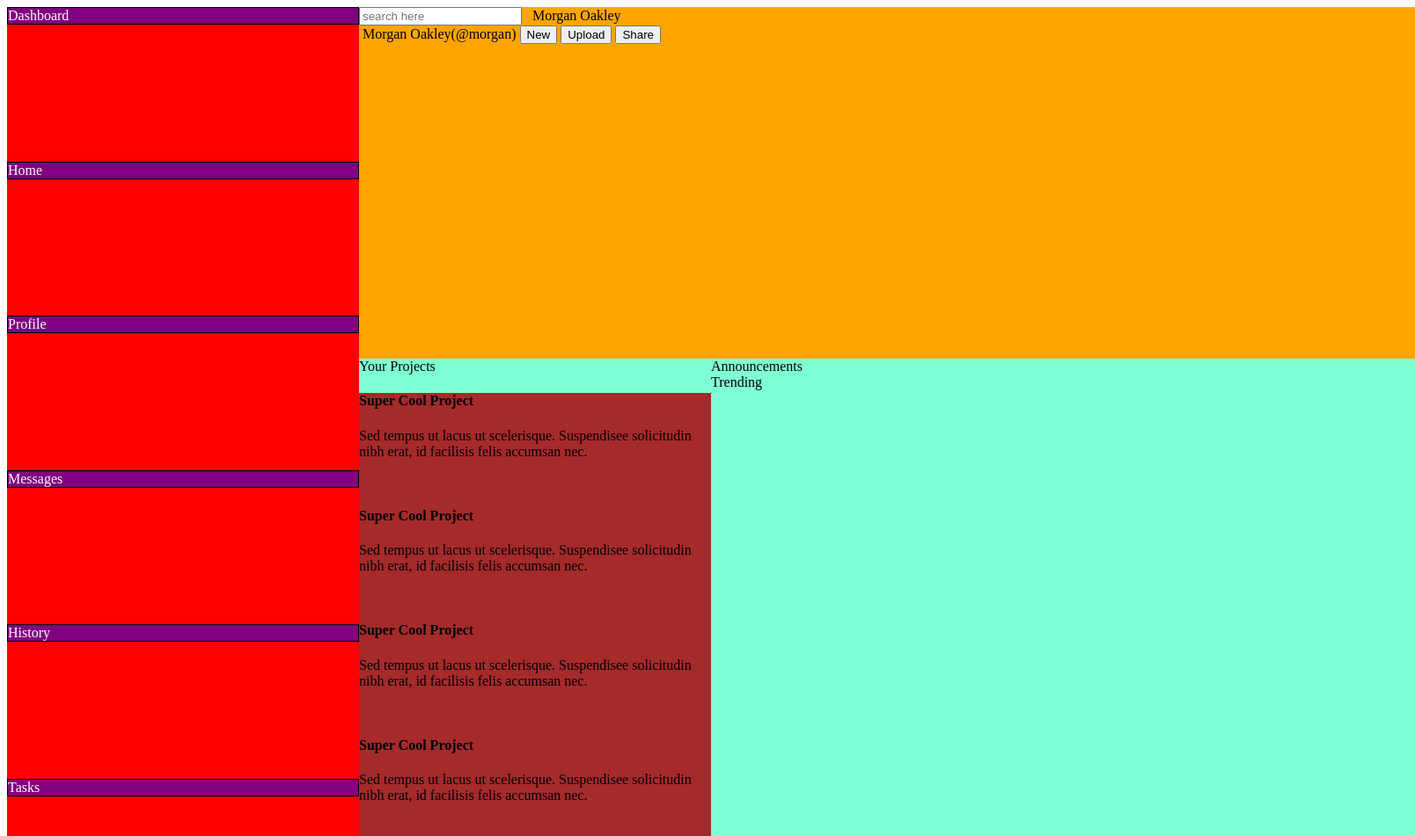
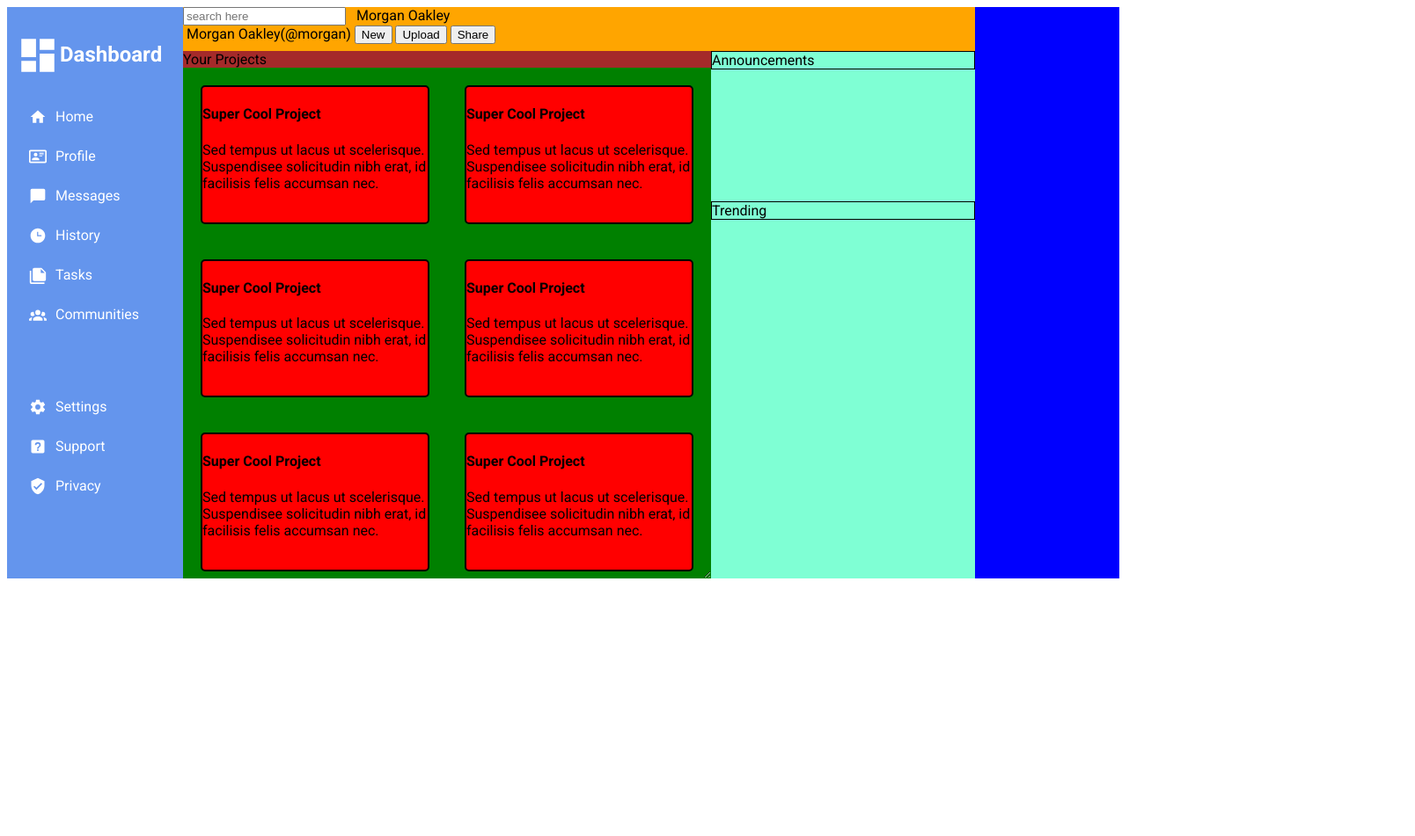
Before and after one commit to l-mina/dashboard, a plain HTML site: page index.html in a window 1280 px wide. Shown: the top 951 px of the page at 88% size, 1608 px wide, since content can reach past the window. After the commit the page ends 800 px from the top, so only its background shows below. Drawn offline with Linux system fonts and the light colour scheme.

Commit message:
Added sidebar icons, finished CSS

```diff
--- a/index.html
+++ b/index.html
@@ -17,16 +17,50 @@
     <div id="main-layout">
 
         <div id="sidebar">
-            <div class="menu"><img/>Dashboard</div>
-            <div class="menu"><img/>Home</div>
-            <div class="menu"><img/>Profile</div>
-            <div class="menu"><img/>Messages</div>
-            <div class="menu"><img/>History</div>
-            <div class="menu"><img/>Tasks</div>
-            <div class="menu"><img/>Communities</div>
-            <div class="menu"><img/>Settings</div>
-            <div class="menu"><img/>Support</div>
-            <div class="menu"><img/>Privacy</div>
+            <div class="home">
+                <img class="menu-img" src="./assets/view-dashboard.svg"/>
+                <span class="menu">Dashboard</span>
+            </div>
+            <div class="tools">
+                <div>
+                    <img class="menu-img" src="./assets/home.svg"/>
+                    <span class="menu">Home</span>
+                </div>
+                <div>
+                    <img class="menu-img" src="./assets/card-account-details-outline.svg"/>
+                    <span class="menu">Profile</span>
+                </div>
+                <div>
+                    <img class="menu-img" src="./assets/message.svg"/>
+                    <span class="menu">Messages</span>
+                </div>
+                <div>
+                    <img class="menu-img" src="./assets/clock-time-three.svg"/>
+                    <span class="menu">History</span>
+                </div>
+                <div>
+                    <img class="menu-img" src="./assets/note-multiple.svg"/>
+                    <span class="menu">Tasks</span>
+                </div>
+                <div>
+                    <img class="menu-img" src="./assets/account-group.svg"/>
+                    <span class="menu">Communities</span>
+                </div>
+            </div>
+            <div class="settings">
+                <div>
+                    <img class="menu-img" src="./assets/cog.svg"/>
+                    <span class="menu">Settings</span>
+                </div>
+                <div>
+                    <img class="menu-img" src="./assets/help-box.svg"/>
+                    <span class="menu">Support</span>
+                </div>
+                <div>
+                    <img class="menu-img" src="./assets/shield-check.svg"/>
+                    <span class="menu">Privacy</span>
+                </div>
+            </div>
         </div>
         <div id="topbar">
             <div class="search">
@@ -45,9 +79,18 @@
         </div>
         <div id="content-container">
             <div id="projects">
-                Your Projects
+                <div class="projects-heading">Your Projects</div>
                 <div id="projects-container">
 
+                    <div class="project">
+                        <h4>Super Cool Project</h4>
+                        <p>Sed tempus ut lacus ut scelerisque. Suspendisee solicitudin nibh erat, id facilisis felis accumsan nec.</p>
+                        <div class="project-tools">
+                            <img/>
+                            <img/>
+                            <img/>
+                        </div>
+                    </div>
                     <div class="project">
                         <h4>Super Cool Project</h4>
                         <p>Sed tempus ut lacus ut scelerisque. Suspendisee solicitudin nibh erat, id facilisis felis accumsan nec.</p>
--- a/styles.css
+++ b/styles.css
@@ -1,23 +1,68 @@
+body{
+    font-family: "Roboto", sans-serif;
+    size: 1rem;
+}
+
 #main-layout{
     display: grid;
-    grid-template-rows: repeat(4,400px);
-    grid-template-columns: repeat(4,400px);
+    grid-template-rows: 50px 200px 200px 200px;
+    grid-template-columns: 200px 300px 300px 300px;
     background-color: blue;
 }
 
 #sidebar{
-    background-color: red;
+    background-color: cornflowerblue;
     color: white;
     grid-area: 1/1/5/2;
-
     display: flex;
     flex-direction: column;
-    flex-wrap: wrap;
-    justify-content: space-between;
 }
+.home{
+    margin-top: 5%;
+    margin-bottom: 5%;
+    font-size: x-large;
+    display: flex;
+    font-weight: bold;
+}
+.tools{
+    margin-top: 5%;
+    margin-bottom: 30%;
+}
+.home .menu {
+    padding-top: 20px;
+}
+
 .menu {
-    background-color: purple;
-    border: 1px solid black;
+    margin-top: 10px;
+    margin-bottom: 0px;
+    height: 30px;
+    width: auto;
+    text-align: center;
+}
+
+.menu-img{
+    height: 50px;
+    width: 50px;
+    margin-top: 10%;
+    margin-left: 10px;
+    -webkit-filter: invert(1);
+    filter: invert(1);
+}
+
+.tools div, .settings div {
+    display: flex;
+}
+
+.tools .menu-img, .settings .menu-img{
+    height: 20px;
+    width: 20px;
+    margin-top: 7.5%;
+    margin-left: 25px;
+}
+
+.tools .menu, .settings .menu{
+    margin-top:15px;
+    margin-left: 10px;
 }
 
 #topbar{
@@ -27,18 +72,42 @@
 
 #content-container{
     display: grid;
-    grid-template-columns: repeat(3,400px);
-    grid-template-rows: repeat(4,100px);
+    grid-template-columns: repeat(3,300px);
+    grid-template-rows: repeat(4,300px);
     background-color: aquamarine;
     grid-area: 2/2/5/5;
 }
 
+#projects{
+    background-color: brown;
+    grid-area: 1/1/3/3;
+    display: grid;
+
+}
+
 #projects-container{
-    background-color: brown;
-    grid-area: 1/1/4/3;
+    background-color: green;
+    display: grid;
+    grid-template-columns: repeat(2,300px);
+    grid-auto-rows: repeat(3,100px);
+    resize: both;
+    overflow: auto;
+}
+
+.project{
+    margin: 20px;
+    background-color: red;
+    border: 2px solid black;
+    border-radius: 5px;
+
 }
 
 .content-rightside{
     display: flex;
     flex-direction: column;
+    row-gap: 50%;
 }
+
+.content-rightside > div {
+    border: 1px solid black;
+}
```
